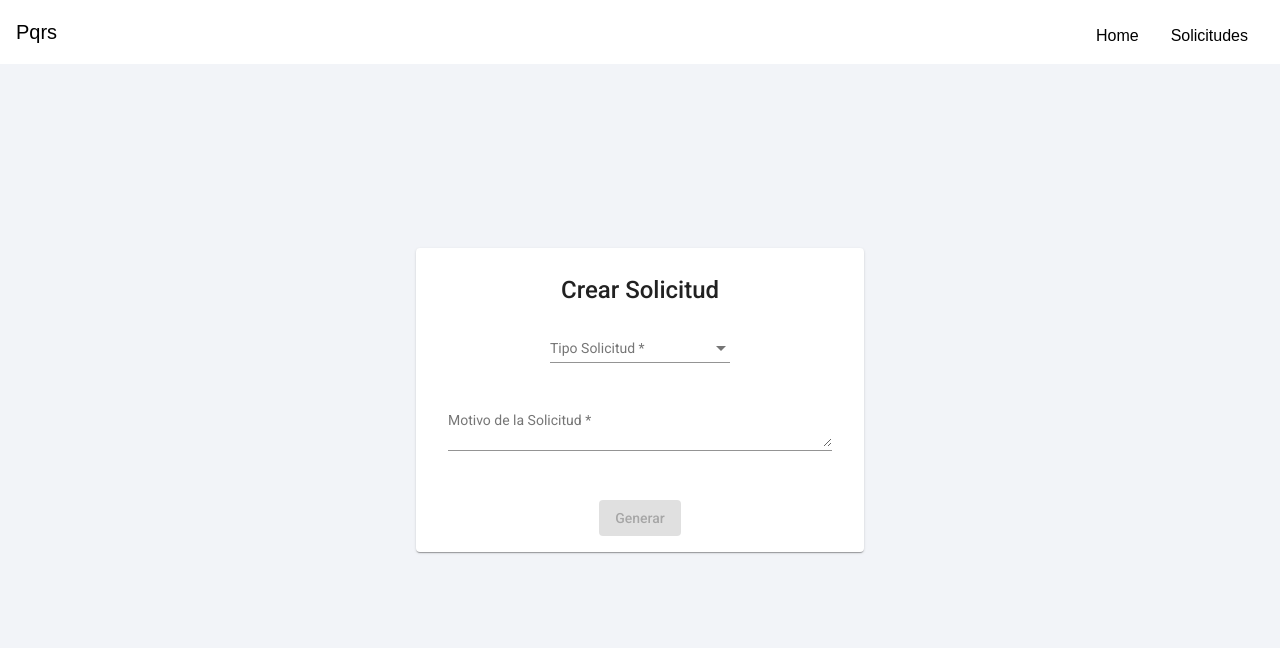
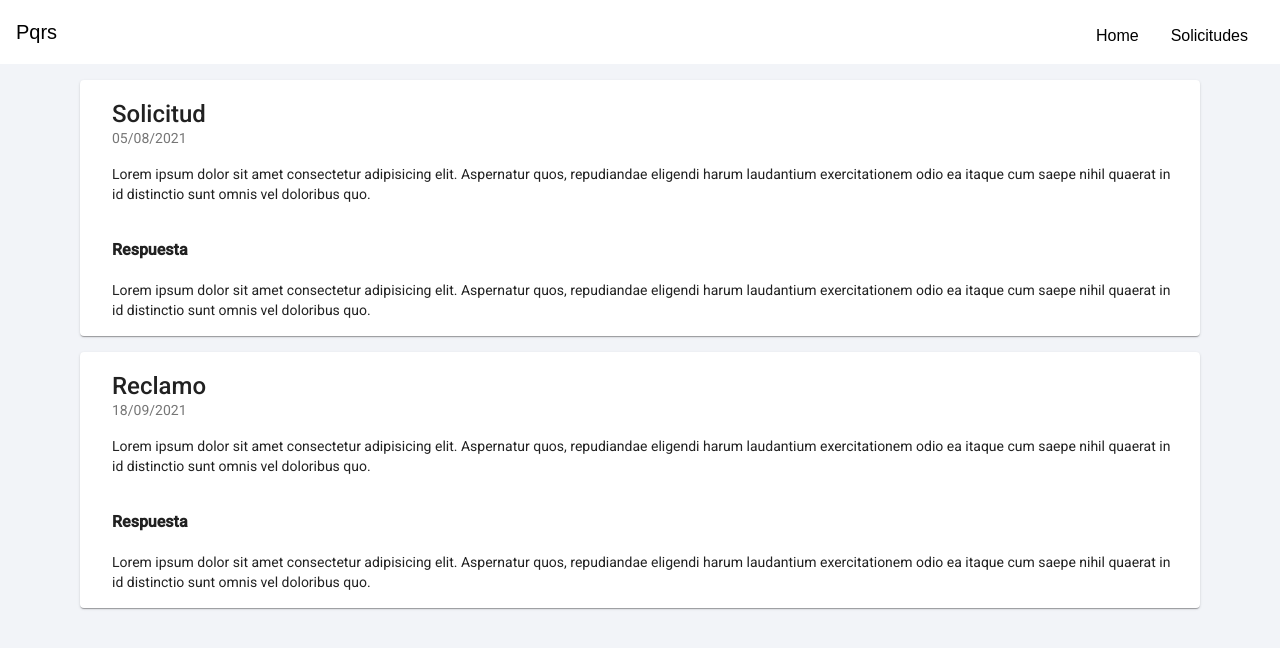
Before and after one commit to gio96/pqrsfront, an Angular app: page /crear-solicitud in a window 1280 px wide. Shown: the top 648 px of the page. Built offline with nearby package versions, Linux system fonts and the light colour scheme.

Commit message:
feat: solicitud reclamo

```diff
--- a/src/app/app-routing.module.ts
+++ b/src/app/app-routing.module.ts
@@ -2,10 +2,12 @@ import { SolicitudComponent } from './solicitud/solicitud.component';
 import { CrearSolicitudComponent } from './crear-solicitud/crear-solicitud.component';
 import { NgModule } from '@angular/core';
 import { RouterModule, Routes } from '@angular/router';
+import { DetallesSolicitudComponent } from './detalles-solicitud/detalles-solicitud.component';
 
 const routes: Routes = [
   {
-    path: 'crear-solicitud', component: CrearSolicitudComponent
+    //path: 'crear-solicitud', component: CrearSolicitudComponent
+    path: 'crear-solicitud', component: DetallesSolicitudComponent
   },
   {
     path: 'solicitud', component: SolicitudComponent
--- a/src/app/detalles-solicitud/detalles-solicitud.component.css
+++ b/src/app/detalles-solicitud/detalles-solicitud.component.css
@@ -3,3 +3,19 @@
   width: 100%;
   height: 100%;
 }
+
+.paddingCard{
+  padding-left: 5rem;
+  padding-right: 5rem;
+  padding-bottom: 1rem;
+}
+
+.paddingInterno{
+  padding-left: 2rem;
+  padding-top: 1.5rem;
+
+}
+
+.descripcion{
+  padding-bottom: 2rem;
+}
--- a/src/app/detalles-solicitud/detalles-solicitud.component.html
+++ b/src/app/detalles-solicitud/detalles-solicitud.component.html
@@ -1,13 +1,42 @@
 <div class="content">
-  <mat-card>
+  <div class="paddingCard">
+    <mat-card class="paddingInterno">
       <mat-card-title>Solicitud</mat-card-title>
-      <mat-card-subtitle>Subtitulo</mat-card-subtitle>
+      <mat-card-subtitle>05/08/2021</mat-card-subtitle>
       <mat-card-content>
+        <div class="descripcion">
+          Lorem ipsum dolor sit amet consectetur adipisicing elit. Aspernatur quos, repudiandae eligendi harum laudantium exercitationem odio ea itaque cum saepe nihil quaerat in id distinctio sunt omnis vel doloribus quo.
+        </div>
+        <div>
+          <h3><b>Respuesta</b></h3>
+          Lorem ipsum dolor sit amet consectetur adipisicing elit. Aspernatur quos, repudiandae eligendi harum laudantium exercitationem odio ea itaque cum saepe nihil quaerat in id distinctio sunt omnis vel doloribus quo.
+        </div>
       </mat-card-content>
       <!--<div fxLayout="column" fxLayoutAlign=" center">
         <button fxLayout="column" fxLayoutAlign=" center" mat-raised-button color="accent" type="submit"
           [disabled]="!form.valid">Generar</button>
       </div>-->
   </mat-card>
+  </div>
+  <div class="paddingCard">
+    <mat-card class="paddingInterno">
+      <mat-card-title>Reclamo</mat-card-title>
+      <mat-card-subtitle>18/09/2021</mat-card-subtitle>
+      <mat-card-content>
+        <div class="descripcion">
+          Lorem ipsum dolor sit amet consectetur adipisicing elit. Aspernatur quos, repudiandae eligendi harum laudantium exercitationem odio ea itaque cum saepe nihil quaerat in id distinctio sunt omnis vel doloribus quo.
+        </div>
+        <div>
+          <h3><b>Respuesta</b></h3>
+          Lorem ipsum dolor sit amet consectetur adipisicing elit. Aspernatur quos, repudiandae eligendi harum laudantium exercitationem odio ea itaque cum saepe nihil quaerat in id distinctio sunt omnis vel doloribus quo.
+        </div>
+      </mat-card-content>
+      <!--<div fxLayout="column" fxLayoutAlign=" center">
+        <button fxLayout="column" fxLayoutAlign=" center" mat-raised-button color="accent" type="submit"
+          [disabled]="!form.valid">Generar</button>
+      </div>-->
+  </mat-card>
+  </div>
+
 
 </div>
```
